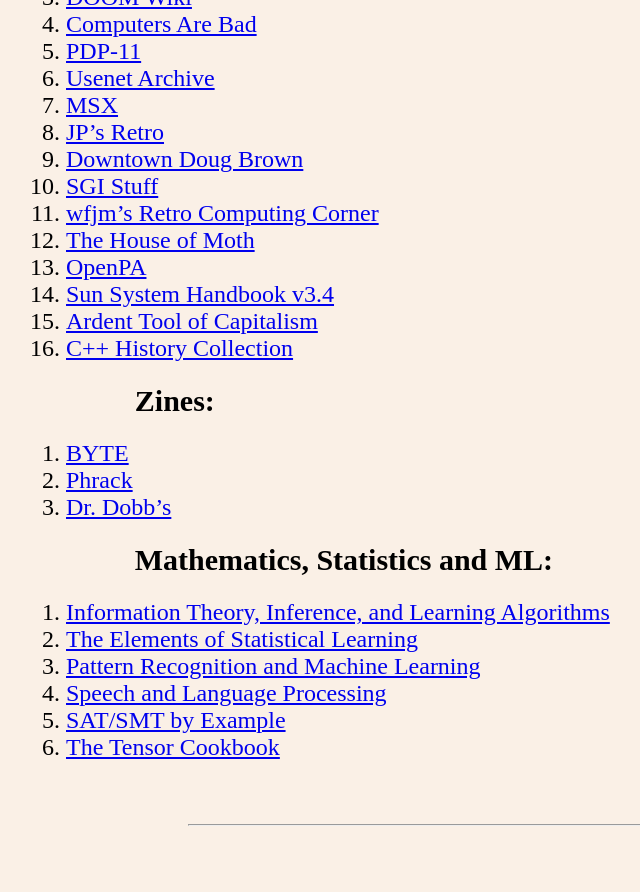
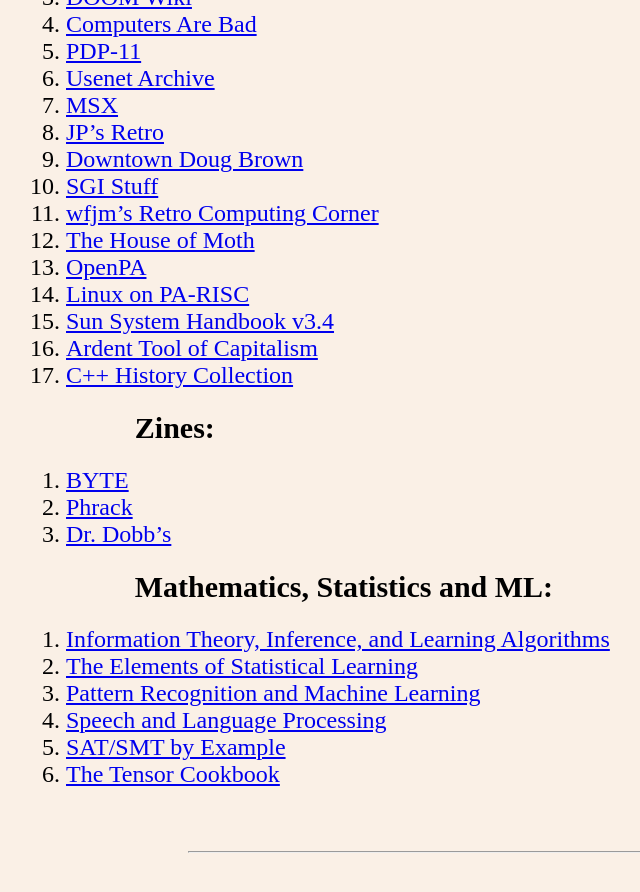
Before and after one commit to TeAeg/teaeg.github.io, a Jekyll site: the page built from index.md, in a window 1280 px wide and 900 px high, scrolled down 2137 px. Shown: the top 892 px of the window, without its empty margins (70-710 px from the left). Built offline with Jekyll 4.4.1, drawn with Linux system fonts in a browser that asks for light colours; our own code applies the rules of GitHub Pages for plain Markdown files.

Commit message:
Added a link to Linux on PA-RISC
Added a link to Linux on PA-RISC site: https://parisc.docs.kernel.org

```diff
--- a/index.md
+++ b/index.md
@@ -74,9 +74,10 @@
 11. [wfjm's Retro Computing Corner](https://wfjm.github.io)
 12. [The House of Moth](https://thehouseofmoth.com)
 13. [OpenPA](https://www.openpa.net)
-14. [Sun System Handbook v3.4](https://www.dogemicrosystems.ca/pub/Sun/System_Handbook/Sun_syshbk_V3.4/Systems/index.html)
-15. [Ardent Tool of Capitalism](https://www.ardent-tool.com)
-16. [C++ History Collection](https://softwarepreservation.computerhistory.org/c_plus_plus)
+14. [Linux on PA-RISC](https://parisc.docs.kernel.org)
+15. [Sun System Handbook v3.4](https://www.dogemicrosystems.ca/pub/Sun/System_Handbook/Sun_syshbk_V3.4/Systems/index.html)
+16. [Ardent Tool of Capitalism](https://www.ardent-tool.com)
+17. [C++ History Collection](https://softwarepreservation.computerhistory.org/c_plus_plus)
 
 ## Zines:
 1. [BYTE](https://www.worldradiohistory.com/Byte_Magazine.htm)
```
